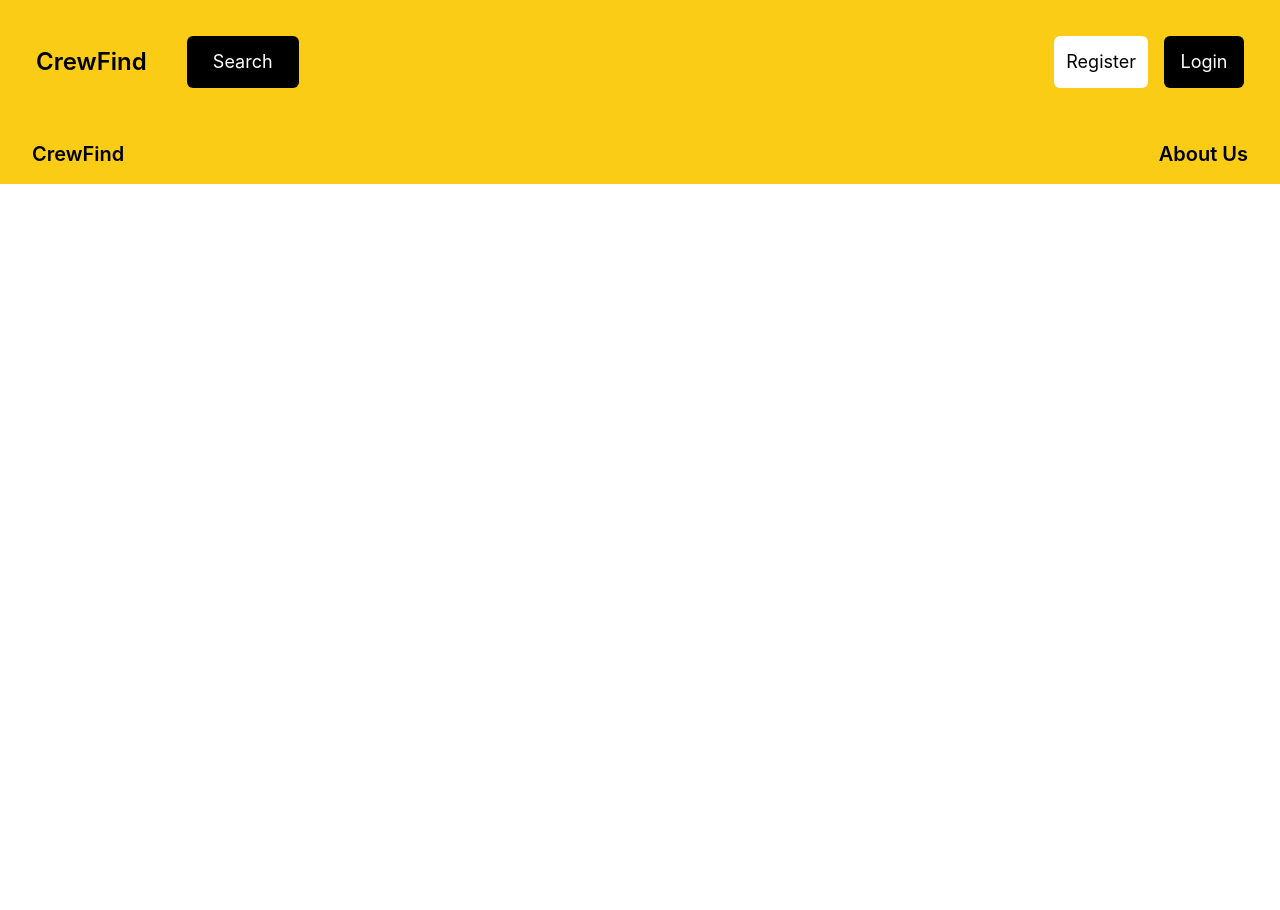
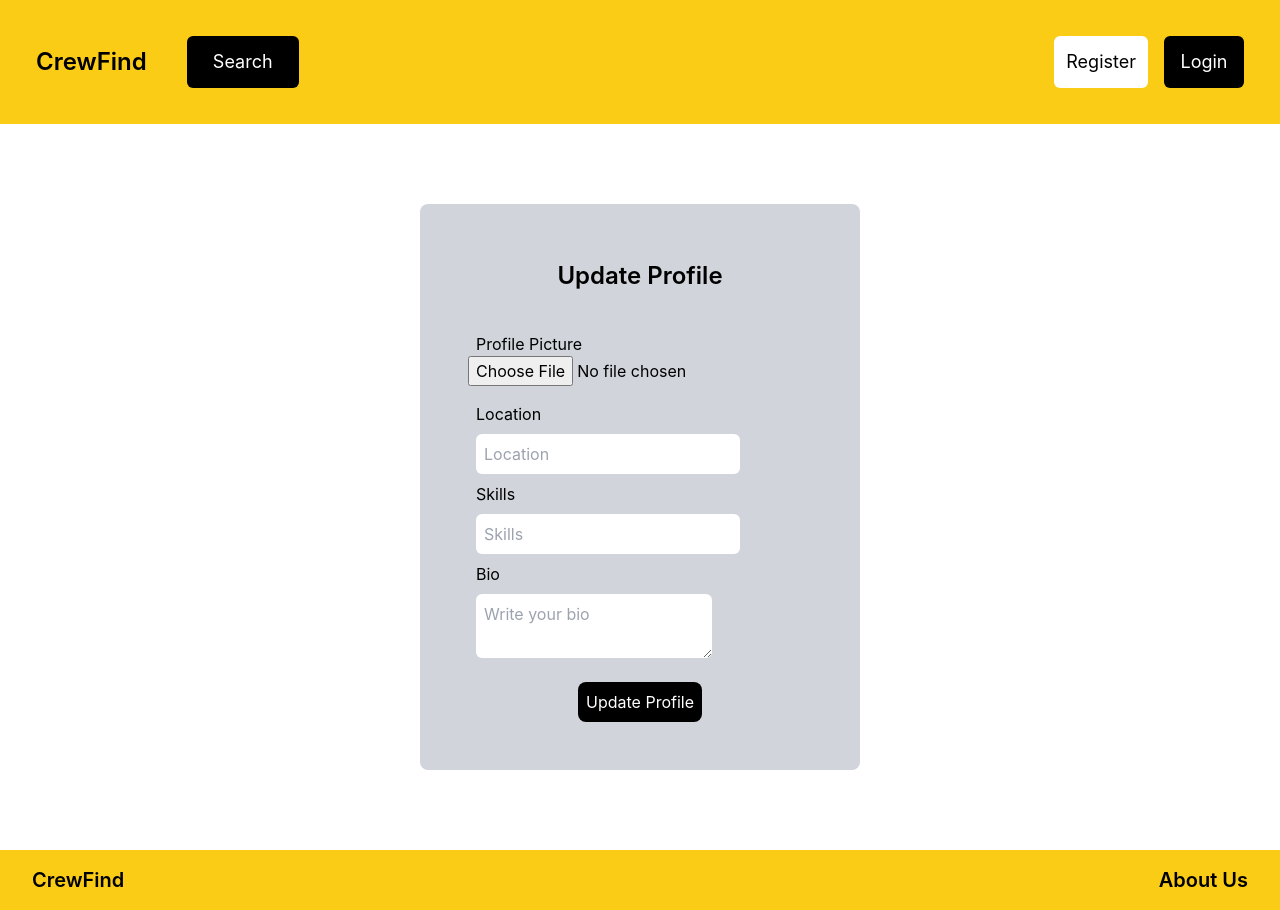
Before and after one commit to Soroushb/findcrew-frontend, a React (Create React App) app: page /my-profile in a window 1280 px wide. Before the commit the page ends 800 px from the top, so only its background shows below. Built offline with nearby package versions, Linux system fonts and the light colour scheme.

Commit message:
myprofile half done

```diff
--- a/src/App.js
+++ b/src/App.js
@@ -1,29 +1,41 @@
 import './App.css';
+import { useContext } from 'react';
 import SignIn from './components/SignIn';
 import SignUp from './components/SignUp';
 import Navbar from './components/Navbar';
 import Footer from './components/Footer';
 import AboutUs from './components/AboutUs';
+import { UserContext } from './UserContext'; // Import the context
+import { UserProvider } from './UserContext';
 import { BrowserRouter as Router, Routes, Route } from 'react-router-dom';
+import MyProfile from './components/MyProfile';
 
 function App() {
   return (
+    <UserProvider> {/* Wrap the entire app with UserProvider */}
       <Router>
         <div className="App">
-        <Navbar/>
+          <UserContext.Consumer>
+            {({ user }) => (
+              <>
+                <Navbar />
                 <div className="main">
                   <div className="routes">
                     <Routes>
                       <Route exact path="/signup" element={<SignUp />} />
                       <Route exact path="/signin" element={<SignIn />} />
                       <Route exact path="/about-us" element={<AboutUs />} />
+                      <Route exact path="/my-profile" element={<MyProfile />} />
                     </Routes>
                   </div>
                 </div>
+              </>
+            )}
+          </UserContext.Consumer>
         </div>
-      <Footer/>
+        <Footer />
       </Router>
-
+    </UserProvider>
   );
 }
 
--- /dev/null
+++ b/src/UserContext.js
@@ -0,0 +1,17 @@
+import React, { createContext, useState, useContext } from 'react';
+
+// Create the context
+export const UserContext = createContext();
+
+// Create a provider component
+export const UserProvider = ({ children }) => {
+  const [user, setUser] = useState(null); // Holds the user object
+
+  return (
+    <UserContext.Provider value={{ user, setUser }}>
+      {children}
+    </UserContext.Provider>
+  );
+};
+
+export const useUser = () => useContext(UserContext);
--- /dev/null
+++ b/src/components/MyProfile.jsx
@@ -0,0 +1,97 @@
+import React, { useState, useContext } from 'react';
+import { UserContext } from '../UserContext';
+import { updateUserProfile } from '../frontend/firebase/firebase'; // Import the update function
+
+const MyProfile = () => {
+  const { user, setUser } = useContext(UserContext);
+  const [profilePic, setProfilePic] = useState(null);
+  const [location, setLocation] = useState(user?.location || '');
+  const [skills, setSkills] = useState(user?.skills || '');
+  const [bio, setBio] = useState(user?.bio || '');
+  const [error, setError] = useState('');
+  const [success, setSuccess] = useState(false);
+
+  const handleProfilePicChange = (e) => {
+    const file = e.target.files[0];
+    if (file) {
+      setProfilePic(file);
+    }
+  };
+
+  const handleSubmit = async (e) => {
+    e.preventDefault();
+
+    try {
+      let profilePicUrl = user?.photoURL;
+
+      if (profilePic) {
+        // Call the function to upload the new profile picture and get the download URL
+        profilePicUrl = await updateUserProfile(profilePic);
+      }
+
+      // Update the user's profile (location, skills, etc.)
+      const updatedUser = {
+        displayName: user?.displayName,
+        email: user?.email,
+        location,
+        skills,
+        bio,
+        photoURL: profilePicUrl, // Add the new profile picture URL
+      };
+      setUser(updatedUser);
+
+      setSuccess(true);
+      setError('');
+    } catch (err) {
+      setError('Failed to update profile: ' + err.message);
+    }
+  };
+
+  return (
+    <div className='flex justify-center items-center'>
+      <div className='m-20 bg-gray-300 p-12 rounded-lg flex flex-col justify-start'>
+        <h2 className='text-2xl m-2 font-semibold mb-10'>Update Profile</h2>
+        <form className='flex flex-col items-start' onSubmit={handleSubmit}>
+          <label className='pl-2'>Profile Picture</label>
+          <input
+            type="file"
+            accept="image/*"
+            onChange={handleProfilePicChange}
+            className="mb-4"
+          />
+          <label className='pl-2'>Location</label>
+          <input
+            className='rounded-md p-2 m-2'
+            type="text"
+            placeholder="Location"
+            value={location}
+            onChange={(e) => setLocation(e.target.value)}
+          />
+          <label className='pl-2'>Skills</label>
+          <input
+            className='rounded-md p-2 m-2'
+            type="text"
+            placeholder="Skills"
+            value={skills}
+            onChange={(e) => setSkills(e.target.value)}
+          />
+          <label className='pl-2'>Bio</label>
+          <textarea
+            className='rounded-md p-2 m-2'
+            placeholder="Write your bio"
+            value={bio}
+            onChange={(e) => setBio(e.target.value)}
+          />
+          <div></div>
+          <div className='flex self-center mt-4'>
+            <button className='text-white bg-black p-2 rounded-lg' type="submit">Update Profile</button>
+          </div>
+        </form>
+        {error && <p className='bg-red-500 p-2 rounded-lg'>{error}</p>}
+        {success && <p className='bg-green-500 p-2 rounded-lg'>Profile Updated!</p>}
+      </div>
+    </div>
+  );
+};
+
+export default MyProfile;
--- a/src/components/Navbar.jsx
+++ b/src/components/Navbar.jsx
@@ -1,12 +1,12 @@
-import React from 'react'
-import { Link } from 'react-router-dom'
+import React, { useContext } from 'react';
+import { Link } from 'react-router-dom';
+import { UserContext } from '../UserContext';
 
 const Navbar = () => {
-
+  const { user } = useContext(UserContext);
 
   return (
     <div className='flex flex-row justify-between bg-yellow-400 p-9'>
-
       <div className='flex flex-row justify-center items-center'>
         <Link to="/">
           <div className='flex hover:cursor-pointer font-semibold text-2xl'>
@@ -18,19 +18,29 @@ const Navbar = () => {
         </div>
       </div>
       <div className='flex flex-row justify-between'>
-        <Link to="signup">
-        <div  className='bg-white p-3 min-w-20 rounded-md text-lg hover:cursor-pointer text-black'>
+        {!user ? (
+          <>
+            <Link to="/signup">
+              <div className='bg-white p-3 min-w-20 rounded-md text-lg hover:cursor-pointer text-black'>
                 Register
               </div>
             </Link>
-        <Link to="signin">
+            <Link to="/signin">
               <div className='bg-black p-3 min-w-20 rounded-md text-lg hover:cursor-pointer text-white ml-4'>
                 Login
               </div>
             </Link>
+          </>
+        ) : (
+          <Link to="/my-profile">
+          <div className='text-white bg-black text-2xl rounded-full w-12 h-12 mr-10 p-2 hover:cursor-pointer'>
+            {user?.displayName.charAt(0)}
+          </div>
+          </Link>
+        )}
       </div>
     </div>
-  )
+  );
 }
 
-export default Navbar
+export default Navbar;
--- a/src/components/SignIn.jsx
+++ b/src/components/SignIn.jsx
@@ -1,12 +1,14 @@
-import React, { useState } from 'react';
+import React, { useState, useContext } from 'react';
 import { auth } from "../frontend/firebase/firebase";
 import { signInWithEmailAndPassword } from "firebase/auth";
 import { Link } from 'react-router-dom';
+import { UserContext } from '../UserContext';
 
 function SignIn() {
   const [email, setEmail] = useState('');
   const [password, setPassword] = useState('');
   const [error, setError] = useState('');
+  const {setUser} = useContext(UserContext)
 
   const handleLogin = (e) => {
     e.preventDefault();
@@ -15,6 +17,11 @@ function SignIn() {
         // Successfully logged in
         const user = userCredential.user;
         console.log("User logged in:", user);
+        setUser({
+          displayName: user.displayName,
+          email: user.email,
+          uid: user.uid,
+        });
         setError(''); // Clear any previous errors
       })
       .catch((error) => {
--- a/src/components/SignUp.jsx
+++ b/src/components/SignUp.jsx
@@ -1,28 +1,44 @@
-import React, { useState } from 'react';
-import { auth } from "../frontend/firebase/firebase"
-import { createUserWithEmailAndPassword } from "firebase/auth";
+import React, { useState, useContext } from 'react';
+import { auth } from "../frontend/firebase/firebase";
+import { createUserWithEmailAndPassword, updateProfile } from "firebase/auth";
 import { Link } from 'react-router-dom';
+import { UserContext } from '../UserContext'; // Import UserContext
 
 function SignUp() {
+    const { setUser } = useContext(UserContext); // Access the setUser function from context
     const [email, setEmail] = useState('');
     const [password, setPassword] = useState('');
-    const [passwordRepeat, setPasswordRepeat] = useState('')
+    const [passwordRepeat, setPasswordRepeat] = useState('');
+    const [displayName, setDisplayName] = useState('');
     const [error, setError] = useState('');
     const [created, setCreated] = useState(false);
 
     const handleSignUp = (e) => {
       e.preventDefault(); // Prevent form from refreshing the page
-      setCreated(false)
-      if(password !== passwordRepeat){
-        setError("Password do not match.")
-      }else{
+      setCreated(false);
+
+      // Check if passwords match
+      if (password !== passwordRepeat) {
+        setError("Passwords do not match.");
+      } else {
         createUserWithEmailAndPassword(auth, email, password)
         .then((userCredential) => {
           // Successfully created user
           const user = userCredential.user;
-          console.log("User created:", user);
-          setCreated(true)
+
+          // Update the user's profile with displayName
+          updateProfile(user, { displayName: displayName })
+            .then(() => {
+              console.log("User created and profile updated:", user);
+              setCreated(true);
+              // Set user in context
+              setUser({ displayName: displayName, email: user.email, uid: user.uid });
               setError(''); // Clear any previous errors
+            })
+            .catch((profileError) => {
+              console.error("Error updating profile:", profileError.message);
+              setError(profileError.message);
+            });
         })
         .catch((error) => {
           // Handle errors
@@ -34,10 +50,17 @@ function SignUp() {
 
     return (
       <div className='flex justify-center items-center'>
-
         <div className='m-20 bg-gray-300 p-12 rounded-lg flex flex-col justify-start'>
           <h2 className='text-2xl m-2 font-semibold mb-10'>Sign Up</h2>
           <form className='flex flex-col items-start' onSubmit={handleSignUp}>
+            <label className='pl-2'>Display Name</label>
+            <input
+              className='rounded-md p-2 m-2'
+              type="text"
+              placeholder="Display Name"
+              value={displayName}
+              onChange={(e) => setDisplayName(e.target.value)}
+            />
             <label className='pl-2'>Email</label>
             <input
               className='rounded-md p-2 m-2'
@@ -58,7 +81,7 @@ function SignUp() {
             <input
               className='rounded-md p-2 m-2'
               type="password"
-            placeholder="Password"
+              placeholder="Repeat Password"
               value={passwordRepeat}
               onChange={(e) => setPasswordRepeat(e.target.value)}
             />
@@ -80,7 +103,6 @@ function SignUp() {
             </Link>
           </div>
         </div>
-
       </div>
     );
 }
```
Also changed, not shown: cors.json (added, +7 -0 lines), src/frontend/firebase/firebase.js (+34 -5 lines), firebase.json (added), 2 other files (tests, documents, lock files or other folders). Lines whose indentation alone changed are shown as unchanged.
